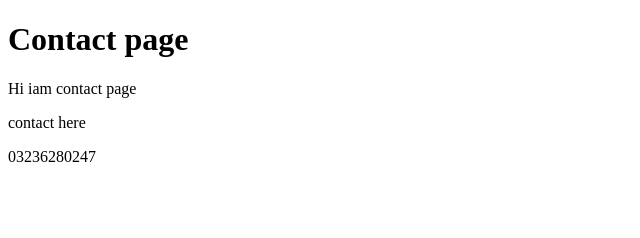
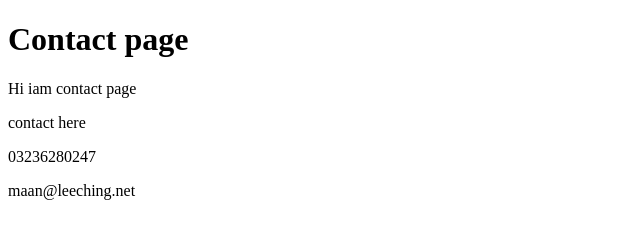
Before and after one commit to AbdulRehman11055/my-first-repository-from-git-on-github, a plain HTML site: page contact.html in a window 1280 px wide. Shown: the whole page, without its empty margins (0-640 px from the left). Drawn offline with Linux system fonts and the light colour scheme.

Commit message:
add my email

```diff
--- a/contact.html
+++ b/contact.html
@@ -4,11 +4,13 @@
     <meta charset="UTF-8">
     <meta name="viewport" content="width=device-width, initial-scale=1.0">
     <title>CONTACT</title>
+    <link rel="stylesheet" href="style.css">
 </head>
 <body>
     <h1>Contact page</h1>
     <p>Hi iam contact page</p>
     <span>contact here</span>
     <p>03236280247</p>
+    <p>maan@leeching.net</p>
 </body>
 </html>
```
